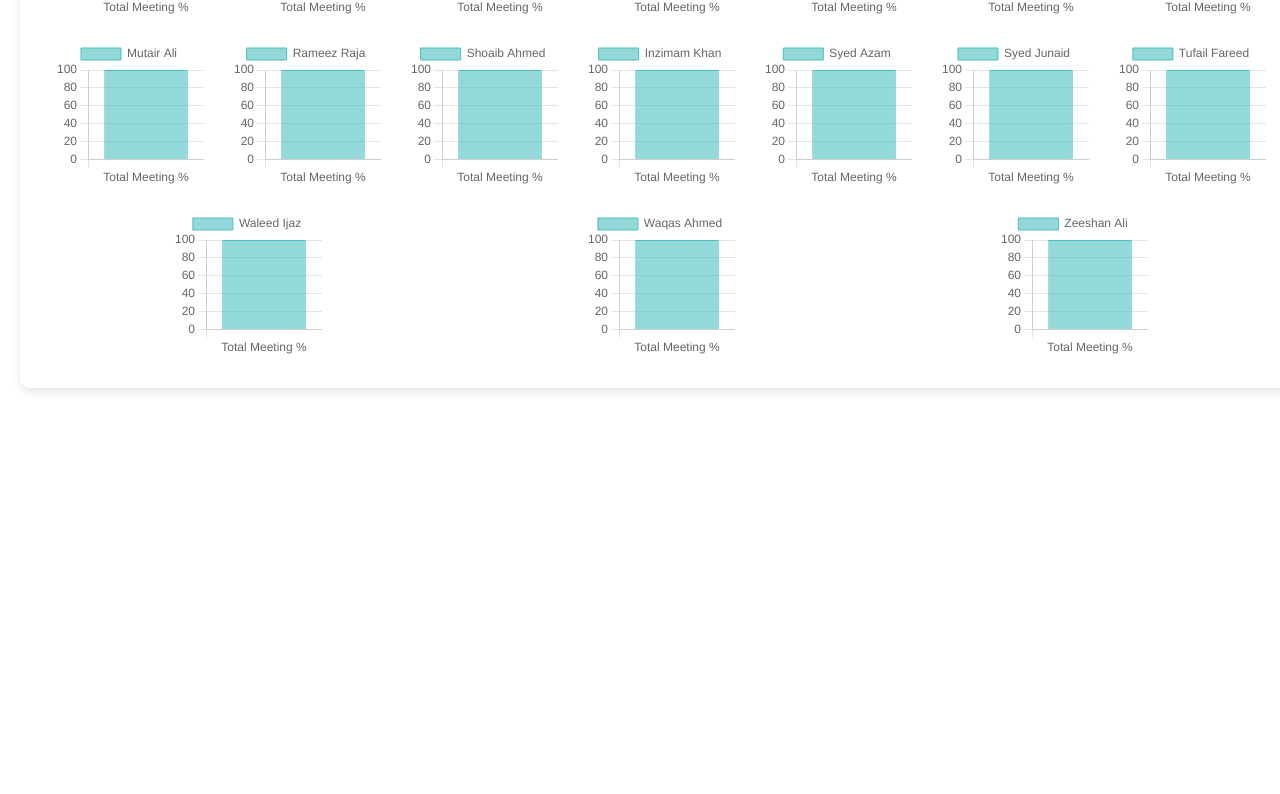
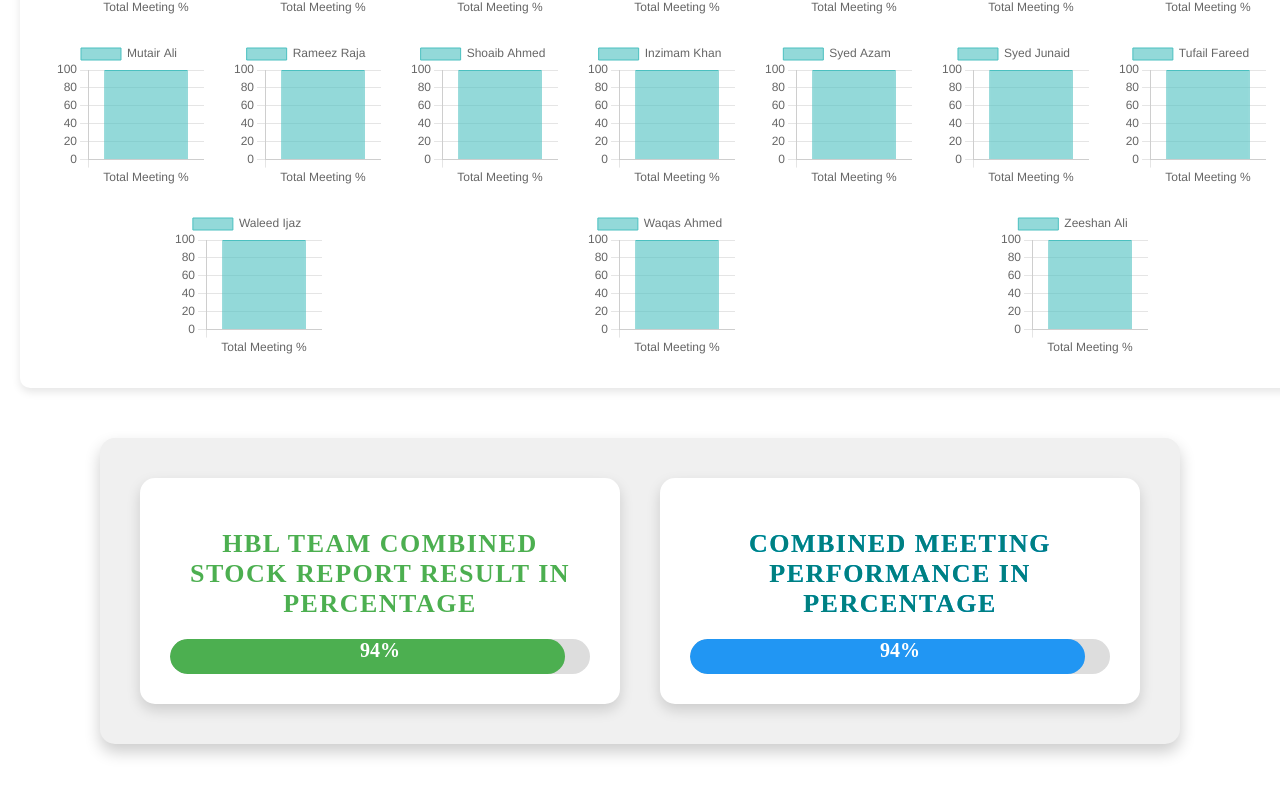
Before and after one commit to Hammad-khalil/PepsiCo-Employee-Tracker, a React (Vite) app: page / in a window 1280 px wide. Shown: the part 5565-6359 px from the top of the page. Before the commit the page ends 5973 px from the top, so only its background shows below. Built offline with nearby package versions, Linux system fonts and the light colour scheme; the HTML template or start-up script is replaced by a standard one.

Commit message:
Total Percentage Component Added

```diff
--- a/src/App.jsx
+++ b/src/App.jsx
@@ -3,6 +3,7 @@
 import MeetingReport from "./components/MeetingReport"
 import Title from './components/Title'
 import DotIndicates from './components/DotIndicates'
+import StockAndMeetingSummary from './components/StockAndMeetingSummary'
 
 const App = () => {
   return (
@@ -11,6 +12,7 @@
   <DotIndicates/>
   <StockReport/>
   <MeetingReport/>
+  <StockAndMeetingSummary/>
 </div>
 
   )
--- /dev/null
+++ b/src/components/StockAndMeetingSummary.jsx
@@ -0,0 +1,103 @@
+// eslint-disable-next-line no-unused-vars
+import React from 'react';
+
+const StockAndMeetingSummary = () => {
+  const stockReportPercentage = 94;
+  const meetingAttendeePercentage = 94;
+
+  return (
+    <div style={styles.container}>
+      <div style={{ ...styles.card, marginRight: '40px' }}> {/* Adding margin between cards */}
+        <h2 style={styles.greenHeading}>HBL Team Combined Stock Report Result in Percentage</h2>
+        <div style={styles.progressContainer}>
+          <div
+            style={{
+              ...styles.progressBar,
+              width: `${stockReportPercentage}%`,
+              backgroundColor: '#4caf50', // Green for stock report percentage
+            }}
+          ></div>
+          <span style={styles.percentage}>{stockReportPercentage}%</span>
+        </div>
+      </div>
+
+      <div style={styles.card}>
+        <h2 style={styles.gradientHeading}>Combined Meeting Performance in Percentage</h2>
+        <div style={styles.progressContainer}>
+          <div
+            style={{
+              ...styles.progressBar,
+              width: `${meetingAttendeePercentage}%`,
+              backgroundColor: '#2196f3', // Blue for meeting performance percentage
+            }}
+          ></div>
+          <span style={styles.percentage}>{meetingAttendeePercentage}%</span>
+        </div>
+      </div>
+    </div>
+  );
+};
+
+// Enhanced Styling
+const styles = {
+  container: {
+    display: 'flex',
+    justifyContent: 'center',
+    alignItems: 'center',
+    backgroundColor: '#f0f0f0',
+    padding: '40px',
+    borderRadius: '15px',
+    boxShadow: '0 8px 16px rgba(0, 0, 0, 0.2)',
+    maxWidth: '1000px',
+    margin: '50px auto',
+  },
+  card: {
+    backgroundColor: 'white',
+    padding: '30px',
+    borderRadius: '15px',
+    textAlign: 'center',
+    boxShadow: '0px 6px 14px rgba(0, 0, 0, 0.15)',
+    width: '45%',
+  },
+  greenHeading: {
+    fontSize: '26px',
+    fontWeight: 'bold',
+    color: '#4caf50', // Green color for stock report heading
+    marginBottom: '20px',
+    textTransform: 'uppercase',
+    letterSpacing: '1.5px',
+  },
+  gradientHeading: {
+    fontSize: '26px',
+    fontWeight: 'bold',
+    color: '#008080', // Teal color for meeting performance heading
+    marginBottom: '20px',
+    textTransform: 'uppercase',
+    letterSpacing: '1.5px',
+    backgroundImage: 'linear-gradient(90deg, #00c6ff, #0072ff)', // Gradient effect
+    WebkitBackgroundClip: 'text',
+  },
+  progressContainer: {
+    position: 'relative',
+    backgroundColor: '#ddd',
+    borderRadius: '30px',
+    height: '35px',
+    width: '100%',
+    overflow: 'hidden',
+  },
+  progressBar: {
+    height: '100%',
+    borderRadius: '30px',
+  },
+  percentage: {
+    position: 'absolute',
+    top: '0',
+    left: '50%',
+    transform: 'translateX(-50%)',
+    fontWeight: 'bold',
+    color: '#fff',
+    fontSize: '20px',
+  },
+};
+
+export default StockAndMeetingSummary;
```
